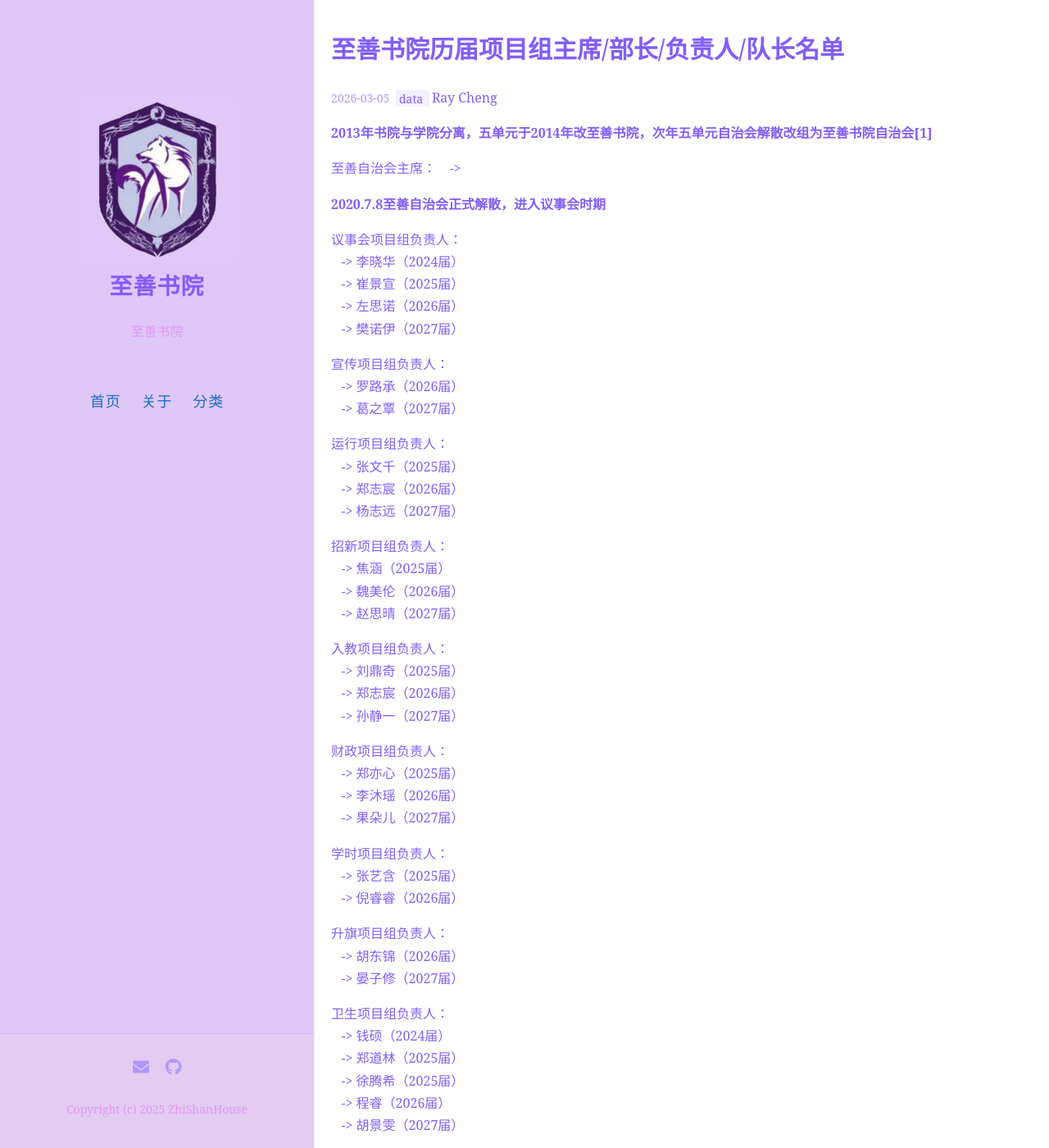
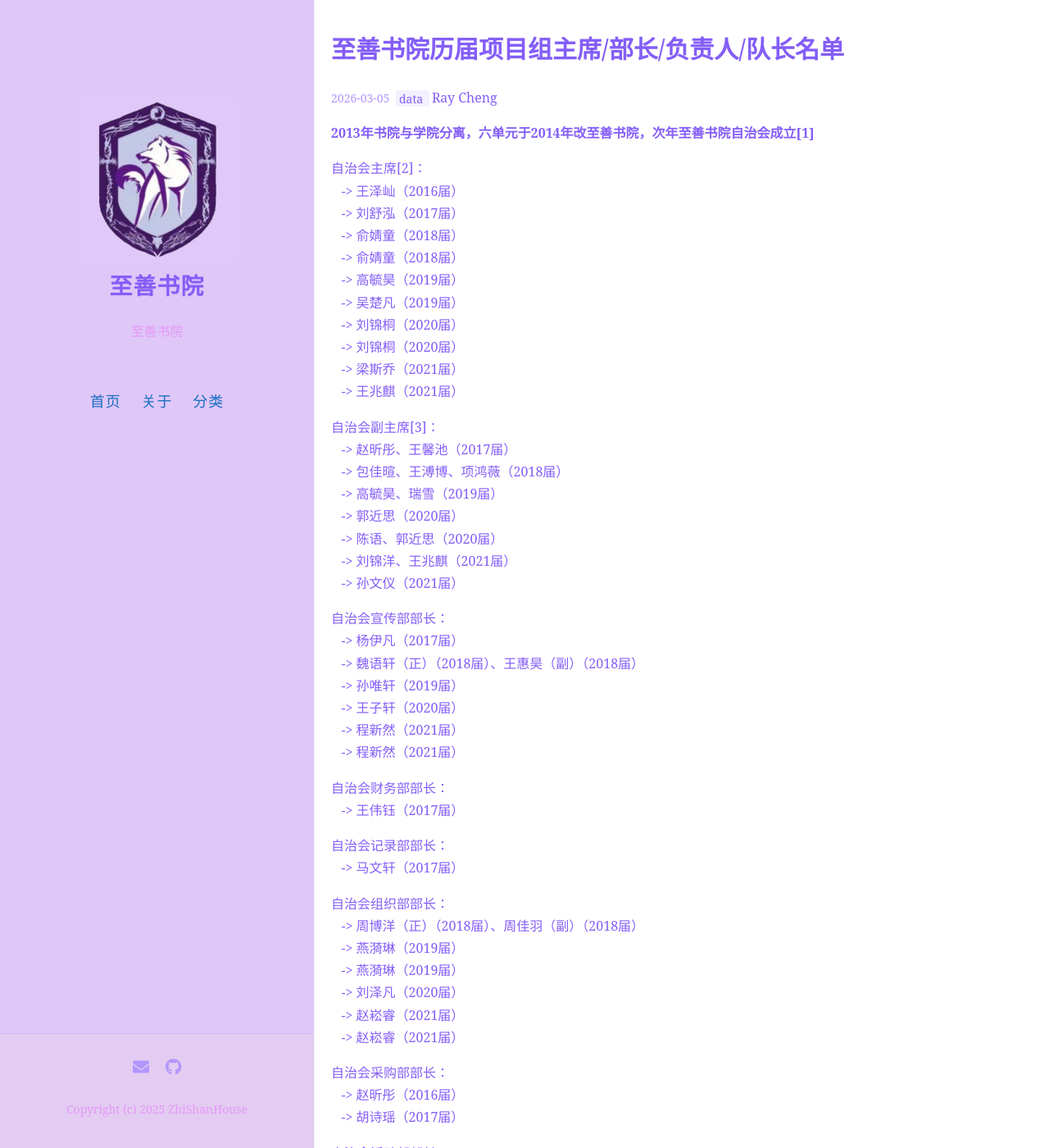
Before and after one commit to zhishanhouse/zhishanhouse.github.io, a Jekyll site: the page built from _posts/2026-3-5-负责人名单.md, in a window 1280 px wide and 1400 px high. Shown: the whole window at 82% size. Built offline with Jekyll 4.4.1, drawn with Linux system fonts in a browser that asks for light colours; some of the changed text lies outside the part shown.

Commit message:
Update 2026-3-5-负责人名单.md

```diff
--- a/_posts/2026-3-5-负责人名单.md
+++ b/_posts/2026-3-5-负责人名单.md
@@ -6,14 +6,73 @@ tags: [data]
 comments: true
 author: Ray Cheng
 ---
-<b>2013年书院与学院分离，五单元于2014年改至善书院，次年五单元自治会解散改组为至善书院自治会[1]<br /></b>
+<b>2013年书院与学院分离，六单元于2014年改至善书院，次年至善书院自治会成立[1]<br /></b>
 <p>
-至善自治会主席：
-&nbsp;&nbsp;  ->
+自治会主席[2]：<br />
+&nbsp;&nbsp;  -> 王泽屾（2016届）<br />
+&nbsp;&nbsp;  -> 刘舒泓（2017届）<br />
+&nbsp;&nbsp;  -> 俞婧童（2018届）<br />
+&nbsp;&nbsp;  -> 俞婧童（2018届）<br />
+&nbsp;&nbsp;  -> 高毓昊（2019届）<br />
+&nbsp;&nbsp;  -> 吴楚凡（2019届）<br />
+&nbsp;&nbsp;  -> 刘锦桐（2020届）<br />
+&nbsp;&nbsp;  -> 刘锦桐（2020届）<br />
+&nbsp;&nbsp;  -> 梁斯乔（2021届）<br />
+&nbsp;&nbsp;  -> 王兆麒（2021届）<br />
+<p>
+自治会副主席[3]：<br />
+&nbsp;&nbsp;  -> 赵昕彤、王馨池（2017届）<br />
+&nbsp;&nbsp;  -> 包佳暄、王溥博、项鸿薇（2018届）<br />
+&nbsp;&nbsp;  -> 高毓昊、瑞雪（2019届）<br />
+&nbsp;&nbsp;  -> 郭近思（2020届）<br />
+&nbsp;&nbsp;  -> 陈语、郭近思（2020届）<br />
+&nbsp;&nbsp;  -> 刘锦洋、王兆麒（2021届）<br />
+&nbsp;&nbsp;  -> 孙文仪（2021届）<br />
+<p>
+自治会宣传部部长：<br />
+&nbsp;&nbsp;  -> 杨伊凡（2017届）<br />
+&nbsp;&nbsp;  -> 魏语轩（正）（2018届）、王惠昊（副）（2018届）<br />
+&nbsp;&nbsp;  -> 孙唯轩（2019届）<br />
+&nbsp;&nbsp;  -> 王子轩（2020届）<br />
+&nbsp;&nbsp;  -> 程新然（2021届）<br />
+&nbsp;&nbsp;  -> 程新然（2021届）<br />
+<p>
+自治会财务部部长：<br />
+&nbsp;&nbsp;  -> 王伟钰（2017届）<br />
+<p>
+自治会记录部部长：<br />
+&nbsp;&nbsp;  -> 马文轩（2017届）<br />
+<p>
+自治会组织部部长：<br />
+&nbsp;&nbsp;  -> 周博洋（正）（2018届）、周佳羽（副）（2018届）<br />
+&nbsp;&nbsp;  -> 燕漪琳（2019届）<br />
+&nbsp;&nbsp;  -> 燕漪琳（2019届）<br />
+&nbsp;&nbsp;  -> 刘泽凡（2020届）<br />
+&nbsp;&nbsp;  -> 赵崧睿（2021届）<br />
+&nbsp;&nbsp;  -> 赵崧睿（2021届）<br />
+<p>
+自治会采购部部长：<br />
+&nbsp;&nbsp;  -> 赵昕彤（2016届）<br />
+&nbsp;&nbsp;  -> 胡诗瑶（2017届）<br />
+<p>
+自治会活动部部长：<br />
+&nbsp;&nbsp;  -> 张灏雷（2019届）<br />
+&nbsp;&nbsp;  -> 张灏雷（2019届）<br />
+&nbsp;&nbsp;  -> 于文雨（2020届）<br />
+&nbsp;&nbsp;  -> 于文雨（2020届）<br />
+&nbsp;&nbsp;  -> 许婧（2021届）<br />
+&nbsp;&nbsp;  -> 常书杨（2021届）<br />
+<p>
+开放日项目组负责人：<br />
+<p>
+啦啦队项目组负责人：<br />
+<p>
 <p>
 <b>2020.7.8至善自治会正式解散，进入议事会时期<br /></b>
 <p>
 议事会项目组负责人：<br />
+&nbsp;&nbsp;  -> 唐天琛（2022届）<br />
+&nbsp;&nbsp;  -> 蒋林翰（2023届）<br />
 &nbsp;&nbsp;  -> 李晓华（2024届）<br />
 &nbsp;&nbsp;  -> 崔景宣（2025届）<br />
 &nbsp;&nbsp;  -> 左思诺（2026届）<br />
@@ -44,6 +103,7 @@ author: Ray Cheng
 &nbsp;&nbsp;  -> 果朵儿（2027届）<br />
 <p>
 学时项目组负责人：<br />
+&nbsp;&nbsp;  -> 王兆麒（2021届）<br />
 &nbsp;&nbsp;  -> 张艺含（2025届）<br />
 &nbsp;&nbsp;  -> 倪睿睿（2026届）<br />
 <p>
@@ -59,6 +119,7 @@ author: Ray Cheng
 &nbsp;&nbsp;  -> 胡景雯（2027届）<br />
 <p>
 书院史项目组负责人：<br />
+&nbsp;&nbsp;  -> 郭近思（2020届）<br />
 &nbsp;&nbsp;  -> 姜雨晨（2025届）<br />
 &nbsp;&nbsp;  -> 程睿（2026届）<br />
 &nbsp;&nbsp;  -> 段昶昱（2027届）<br />
@@ -80,6 +141,7 @@ author: Ray Cheng
 &nbsp;&nbsp;  -> 田乐晨（2025届）<br />
 <p>
 戏剧节负责人：<br />
+&nbsp;&nbsp;  -> 王润语（2019届）<br />
 &nbsp;&nbsp;  -> 邢博远（2024届）<br />
 &nbsp;&nbsp;  -> 魏美伦（2026届）<br />
 &nbsp;&nbsp;  -> 徐丞轩（2026届）<br />
@@ -92,8 +154,11 @@ author: Ray Cheng
 &nbsp;&nbsp;  -> 管培桢（2027届）<br />
 <p>
 女子足球杯队长：<br />
+&nbsp;&nbsp;  -> 张宁馨（2017届）<br />
 <p>
 舞蹈节负责人：<br />
 <p>
 <p>
-[1]因工作交接问题至善书院自治会于2014-2015学年第二学期才成立，迟于其他书院自治会半年时间
+[1]因工作交接问题至善书院自治会于2014-2015学年第二学段才成立，迟于其他书院自治会两个月时间<br />
+[2]至善书院自治会每半年一换届，上学年第一学段和本学年第四学段为一届，本学年第二和第三学段为一届；2015年后改为上下学期各一届<br />
+[3]至善书院自治会每任有多位副主席<br />
```
